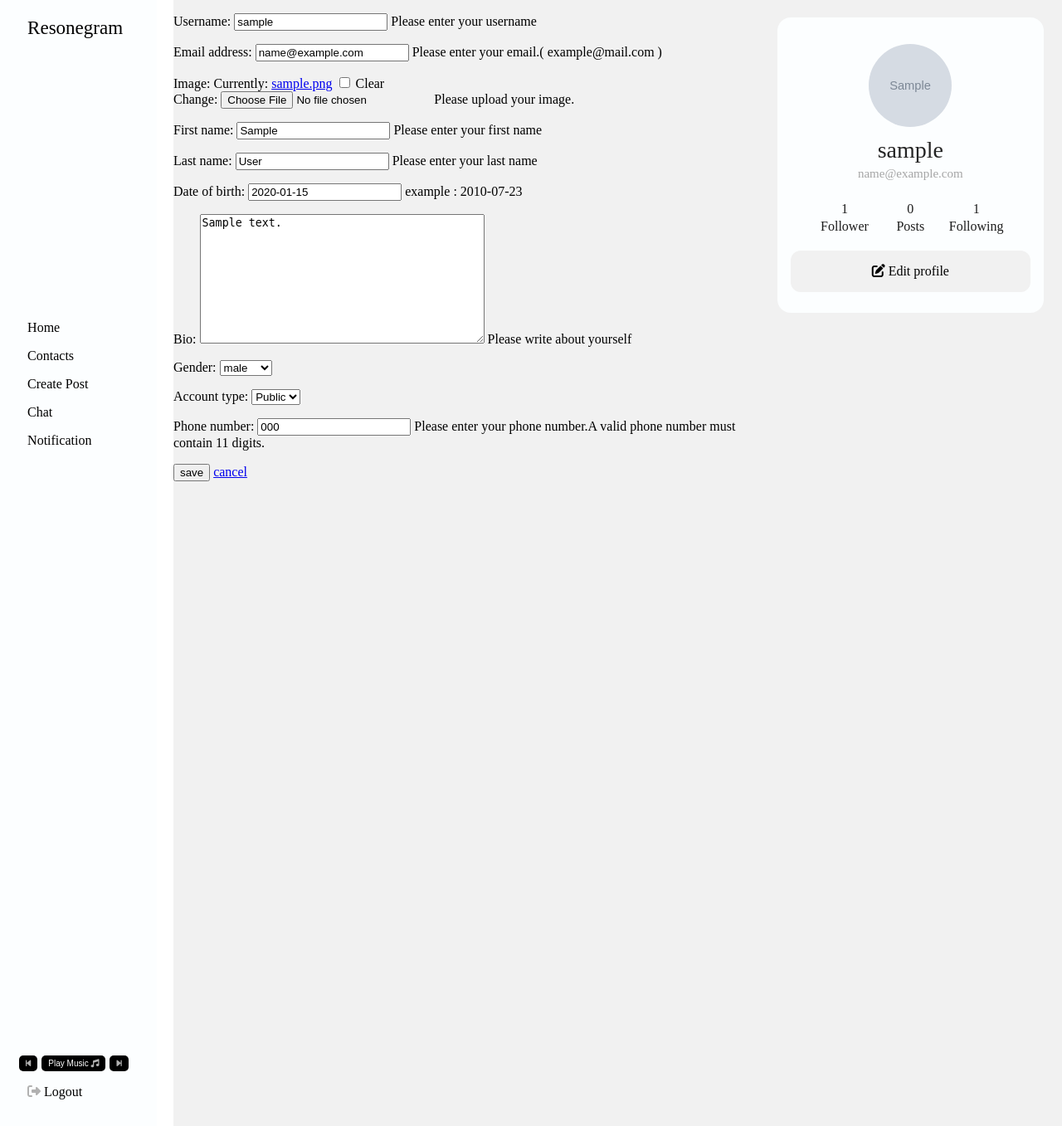
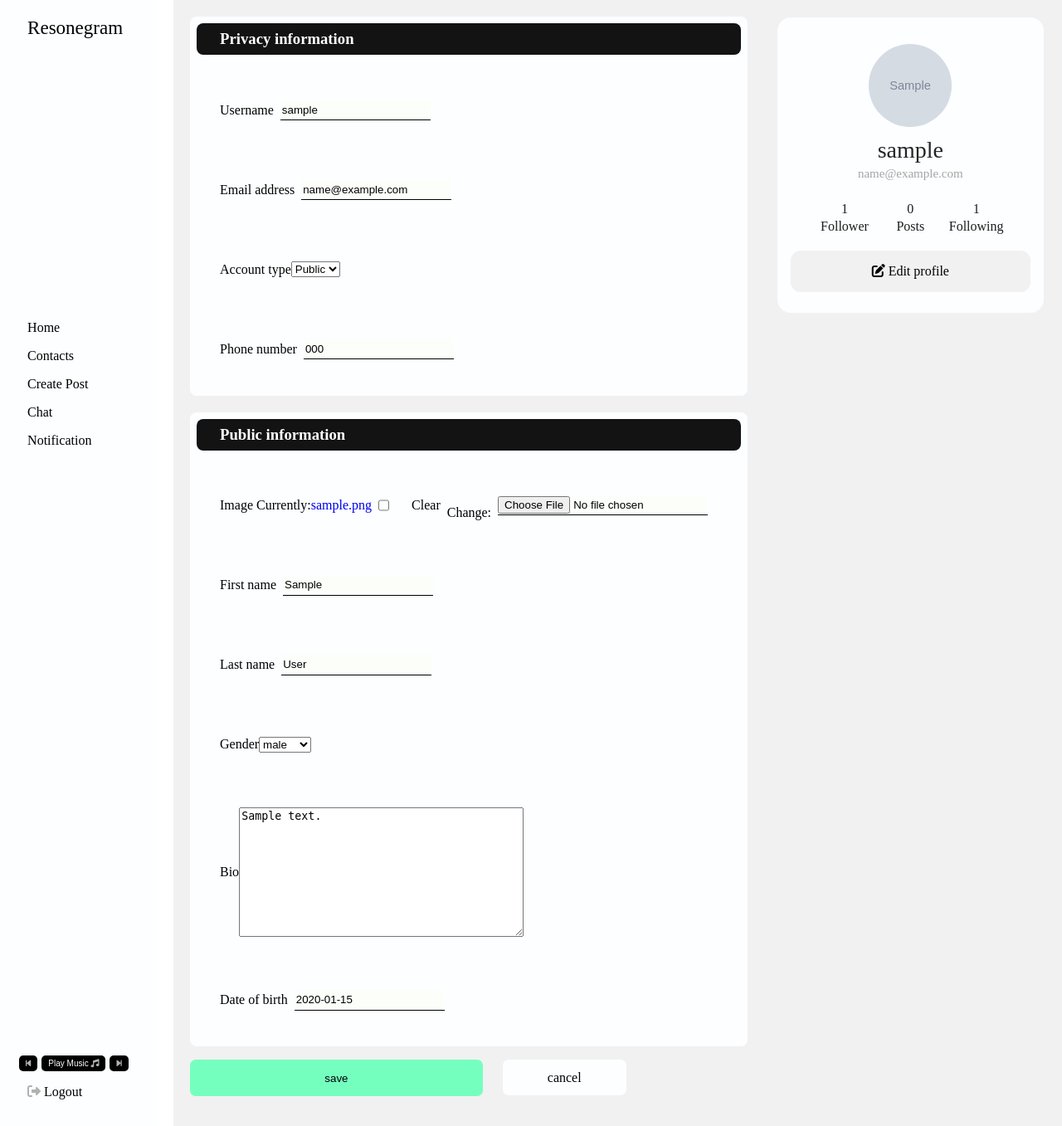
Before and after one commit to ResoneAt/R-Social-media, a Django app: page /accounts/profile/edit/1/ in a window 1280 px wide. Shown: the whole page at 83% size. Run offline with Django 4.2, Linux system fonts and the light colour scheme; a user stored in the database is signed in; tables that the repository leaves empty hold one stand-in row (values such as "Sample post"); grey boxes marked "Sample" are stand-in pictures; some libraries are stand-ins or nearby versions.

Commit message:
modify edit_profile page

```diff
--- a/accounts/templates/accounts/edit_profile.html
+++ b/accounts/templates/accounts/edit_profile.html
@@ -1,11 +1,66 @@
 {% extends 'new_base.html' %}
 {% block center-content %}
-    <div class="center-content">
+    <div class="center-content edit-profile-fields">
         <form action="" method="post" enctype="multipart/form-data">
             {% csrf_token %}
-            {{ form.as_p }}
-            <input type="submit" value="save">
-            <a href="{% url 'accounts:user_profile' request.user.id %}" class="btn btn-warning">cancel</a>
+            <div>
+                <h3>Privacy information</h3>
+                <div class="username-field">
+                    {{ form.username.label }}
+                    {{ form.username }}
+                </div>
+
+                <div>
+                    {{ form.email.label }}
+                    {{ form.email }}
+                </div>
+                <div>
+                    {{ form.account_type.label }}
+                    {{ form.account_type }}
+                </div>
+
+                <div>
+                    {{ form.phone_number.label }}
+                    {{ form.phone_number }}
+                </div>
+            </div>
+
+            <div>
+                <h3>Public information</h3>
+                <div>
+                    {{ form.image.label }}
+                    {{ form.image }}
+                </div>
+                <div>
+                    {{ form.first_name.label }}
+                    {{ form.first_name }}
+                </div>
+
+                <div>
+                    {{ form.last_name.label }}
+                    {{ form.last_name }}
+                </div>
+                <div>
+                    {{ form.gender.label }}
+                    {{ form.gender }}
+                </div>
+                <div>
+                    {{ form.bio.label }}
+                    {{ form.bio }}
+                </div>
+
+                <div>
+                    {{ form.date_of_birth.label }}
+                    {{ form.date_of_birth }}
+                </div>
+            </div>
+
+
+            <p class="save-cancel">
+                <input class="submit-input" type="submit" value="save">
+                <a href="{% url 'accounts:user_profile' request.user.id %}" class="cancel-input">cancel</a>
+            </p>
+
         </form>
     </div>
 
--- a/accounts/views.py
+++ b/accounts/views.py
@@ -95,6 +95,7 @@ class ProfileView(LoginRequiredMixin, View):
         user = get_object_or_404(User, pk=user_id, is_active=True)
         is_following = User.is_following(request.user, user_id)
         is_follow_requesting = User.is_follow_requesting(request.user, user_id)
+
         context = {
             "is_follow_requesting": is_follow_requesting,
             "is_following": is_following,
--- a/core/views.py
+++ b/core/views.py
@@ -2,7 +2,9 @@ from django.shortcuts import render
 from django.views.generic import View
 from posts.models import PostModel
 from .forms import SearchForm
+from django.db import models
 from django.contrib.auth.mixins import LoginRequiredMixin
+from accounts.models import User
 # Create your views here.
 
 
--- /dev/null
+++ b/static/css/edit_profile.css
@@ -0,0 +1,79 @@
+.edit-profile-fields h3{
+    color:white;
+    width:100%;
+    margin-top:0px;
+    padding-top:8px;
+    padding-bottom:8px;
+    padding-left:28px;
+    border-radius:8px;
+    background-color: rgb(19, 19, 19);
+}
+
+.edit-profile-fields div{
+    margin: 20px;
+    width: 93%;
+    min-height:40px;
+    border-radius: 8px;
+    background-color:rgb(252, 254, 255);
+    padding:8px;
+    display:flex;
+    align-items:center;
+    flex-flow: wrap;
+
+}
+.edit-profile-fields div label{
+    margin-left:16px;
+    color:rgb(0, 0, 0);
+    /* background-color: rgb(100, 100, 100); */
+    padding:4px 8px;
+    border-radius:8px;
+}
+.edit-profile-fields div input{
+    background-color:rgb(252, 254, 250);
+    /* border-radius:6px; */
+    border-width:1px;
+    border: none;
+    border-bottom: solid 1px black;
+    margin-left:8px;
+    height:22px;
+}
+.edit-profile-fields div span{
+    font-size:14px;
+    color:gray;
+    position: relative;
+    display: block;
+}
+.save-cancel{
+    margin-top:-24px;
+}
+.submit-input{
+    margin: 20px;
+    width: 50%;
+    background-color: rgb(117, 255, 191);
+    border:none;
+    height:44px;
+    border-radius:7px;
+
+}
+.cancel-input{
+    background-color: rgb(252, 254, 255);
+    text-decoration: none;
+    margin:5px 0px;
+    height:44px;
+    color:black;
+    padding: 13px 54px;
+    border-radius:7px;
+
+}
+@media only screen and (max-width: 950px) {
+.edit-profile-fields div{
+    width: 85%;
+    min-height:40px;
+    border-radius: 8px;
+    background-color:rgb(252, 254, 255);
+    display:flex;
+    align-items:center;
+    flex-flow: wrap;
+
+}
+}
--- a/static/css/new_base.css
+++ b/static/css/new_base.css
@@ -9,6 +9,9 @@ body{
     position:fixed;
     height:100%;
     width:100%;
+}
+a{
+    text-decoration:none;
 }
 /* ------------------------------ Start Navigation -----------------------------*/
 .navigation{
@@ -394,13 +397,13 @@ li.logout a:hover{
     margin-left: 16px;
     font-size: 24px;
     display: inline;
-
 }
 
 .main-user-info a{
-    margin-left: 16px;
+    margin-left: 0px;
     display: inline;
-
+    text-decoration:none;
+    color:black;
 }
 
 .post-caption{
@@ -682,7 +685,7 @@ li.logout a:hover{
 .recomended-username{
     font-size: 20px;
 }
-.follow-button{
+.see-profile-button{
     font-size: 13px;
     position: relative;
     padding: 8px 12px;
@@ -695,8 +698,9 @@ li.logout a:hover{
     border-style: solid;
     color: rgb(0, 0, 0);
     cursor: pointer;
+    text-decoration:none;
 }
-.follow-button:hover{
+.see-profile-button:hover{
     background-color: rgba(129, 251, 255, 0.323);
     color: rgb(31, 31, 31);
 }
--- a/static/css/profile.css
+++ b/static/css/profile.css
@@ -129,6 +129,17 @@
     justify-content: center;
     text-align: center;
 }
+.empty-profile{
+    text-align:center;
+    display:flex;
+    align-items:center;
+    justify-content:center;
+    background-color:rgb(252, 254, 255);
+    height: 100px;
+    width: 100%;
+    border-radius: 16px;
+}
+
 .posts-headers h2{
     padding-top: 9px;
     display: block;
--- a/templates/include/messages.html
+++ b/templates/include/messages.html
@@ -1,8 +1,17 @@
 {% if messages %}
 
     {% for msg in messages %}
-        <p class="del-msg alert alert-{{ msg.tags }}" style="z-index:1000;
-           top:70px;" >{{ msg }}</p>
+        <p class="del-msg alert alert-{{ msg.tags }}" style="
+        z-index:1000;
+        top:10px;
+        position:absolute;
+        background:black;
+        color:white;
+        padding:8px;
+        border-radius:7px;
+        opacity:30%;
+        font-size:14px;
+" >{{ msg }}</p>
     {% endfor %}
 
 {% endif %}
--- a/templates/new_base.html
+++ b/templates/new_base.html
@@ -7,6 +7,7 @@
     <meta name="viewport" content="width=device-width, initial-scale=1.0">
     <link rel="stylesheet" href="{% static 'css/new_base.css' %}" type="text/css">
     <link rel="stylesheet" href="{% static 'css/profile.css' %}" type="text/css">
+    <link rel="stylesheet" href="{% static 'css/edit_profile.css' %}" type="text/css">
     <link href="//netdna.bootstrapcdn.com/font-awesome/3.2.1/css/font-awesome.css" rel="stylesheet">
     <title>Resonegram</title>
 </head>
@@ -75,7 +76,7 @@
     </div>
 
     <!-- ---------------------------------------------------------- -->
-
+    {% include 'include/messages.html' %}
     {% block center-content %}{% endblock center-content %}
 
 
@@ -122,7 +123,7 @@
                             <p class="recomended-username">{{ user.username }}</p>
                             <p class="recomended-user-email">{{ user.email }}</p>
                         </div>
-                        <a class="follow-button">Follow</a>
+                        <a href="{% url 'accounts:user_profile' user.id %}" class="see-profile-button">See Profile</a>
                     </div>
                 {% endif %}
             {% endfor %}
```
Also changed, not shown: accounts/templates/accounts/profile.html (+30 -4 lines), core/templates/core/home.html (+9 -10 lines).
